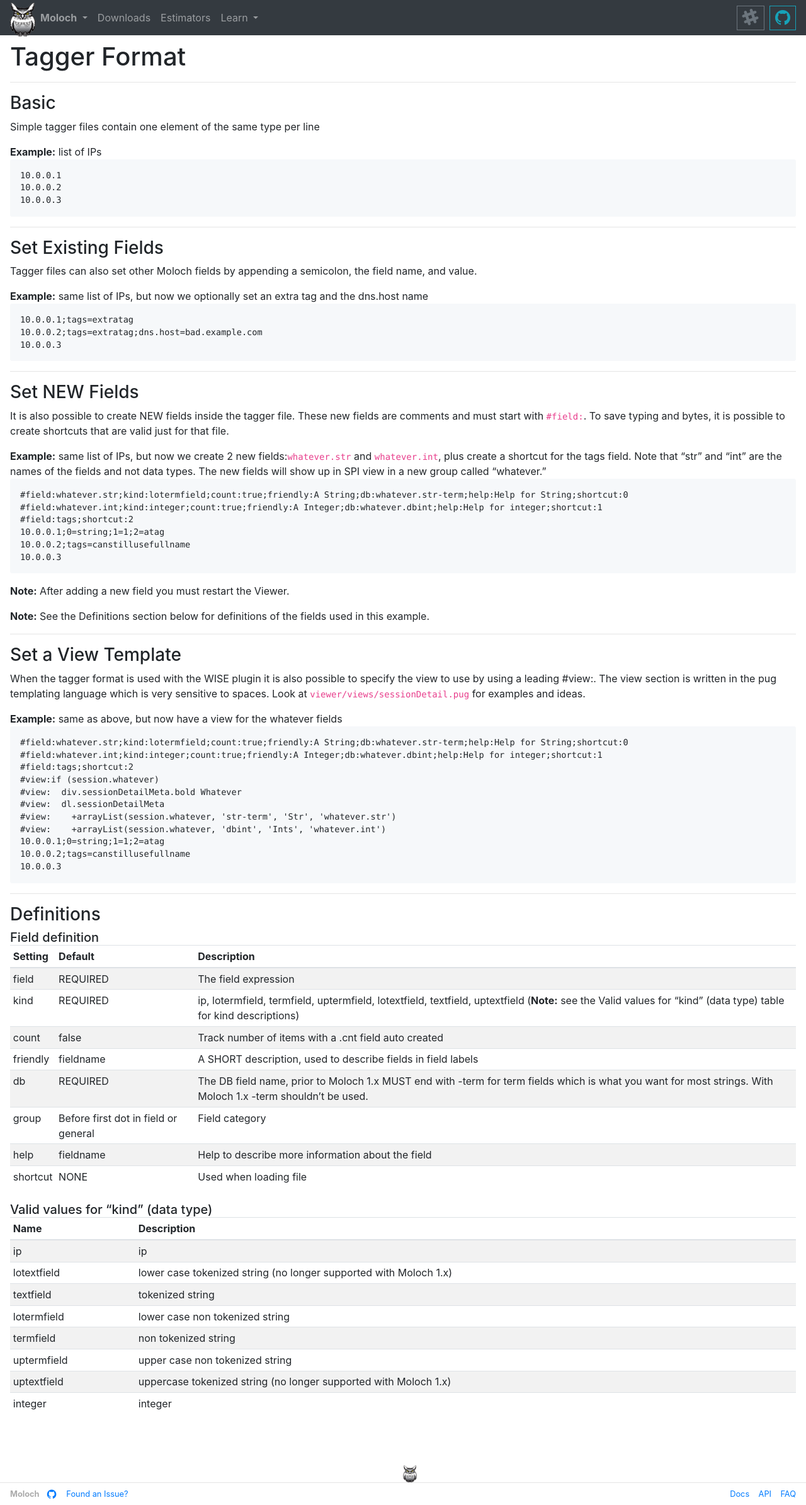
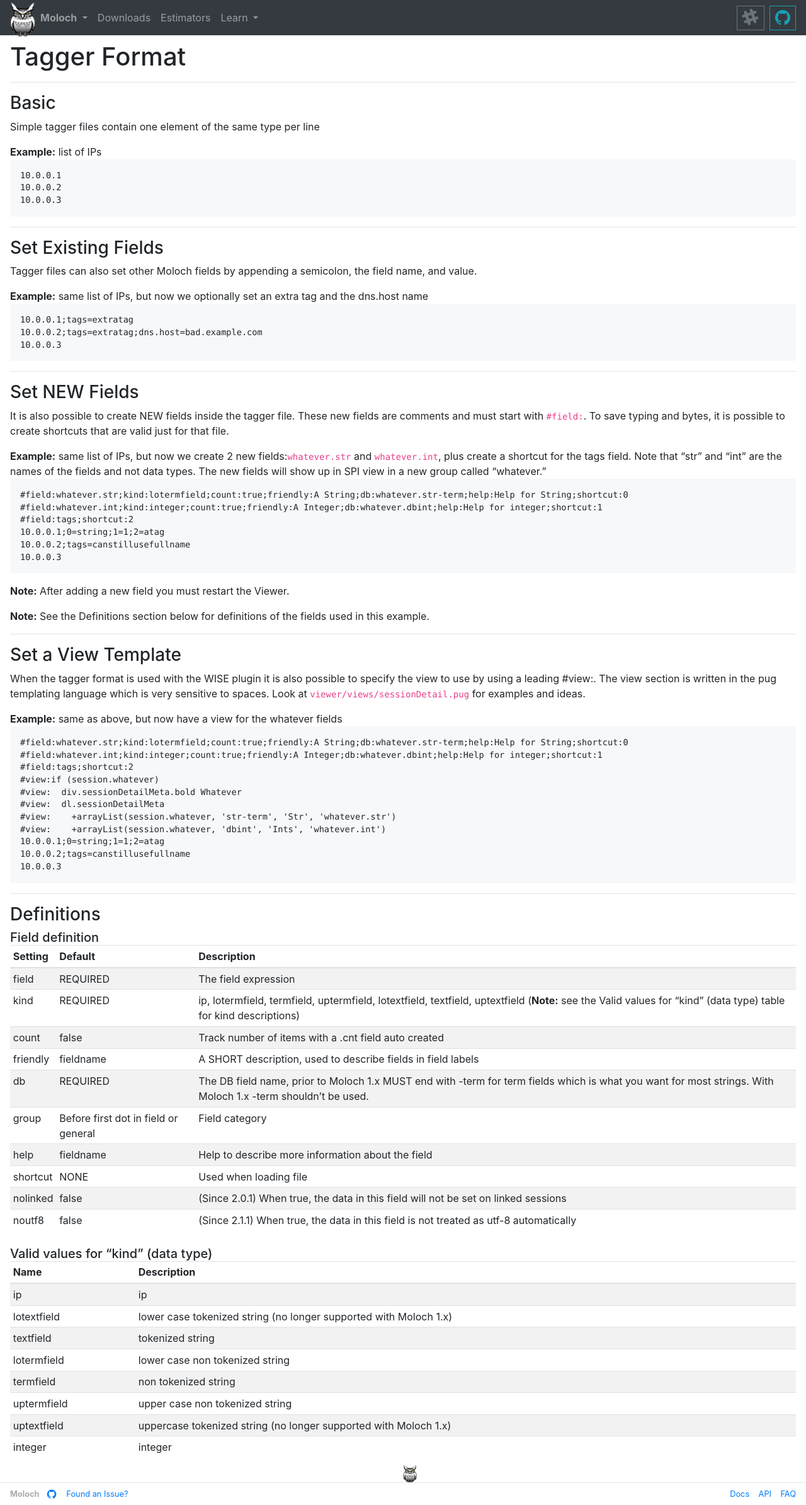
Before and after one commit to aol/molochweb, a Jekyll site: the page built from _wiki/taggerformat.md, in a window 1280 px wide. Shown: the whole page at 63% size. Built offline with Jekyll 4.4.1, drawn with Linux system fonts in a browser that asks for light colours.

Commit message:
added nolinked and noutf8

```diff
--- a/_wiki/taggerformat.md
+++ b/_wiki/taggerformat.md
@@ -100,6 +100,8 @@
 group | Before first dot in field or general | Field category
 help | fieldname | Help to describe more information about the field
 shortcut | NONE | Used when loading file
+nolinked | false | (Since 2.0.1) When true, the data in this field will not be set on linked sessions
+noutf8 | false | (Since 2.1.1) When true, the data in this field is not treated as utf-8 automatically
 {: .table .table-striped .table-sm .mb-4 }
 
 ##### Valid values for "kind" (data type)
```
